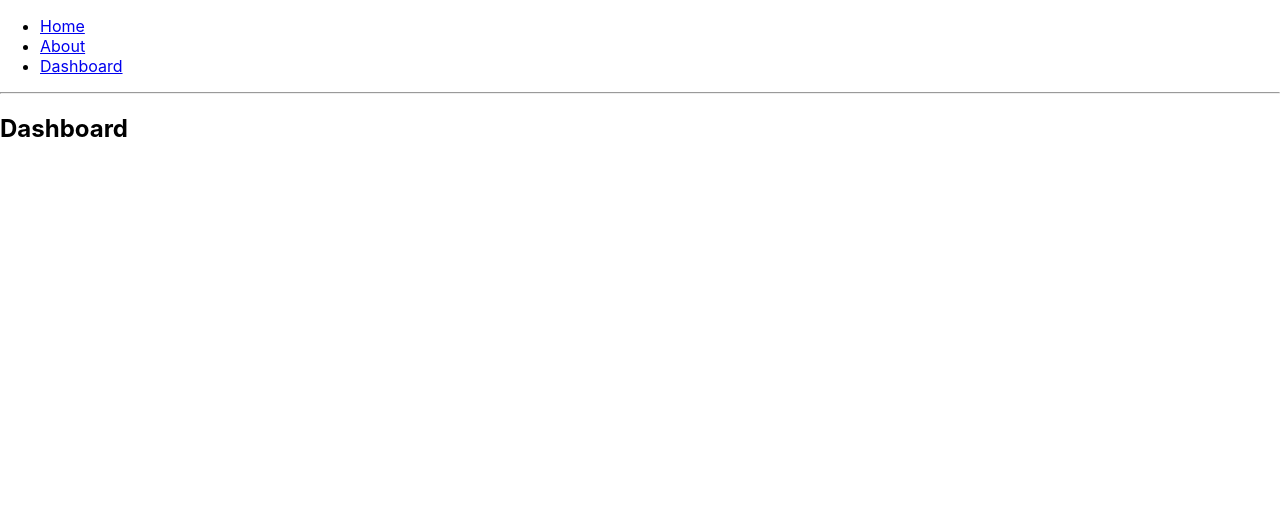
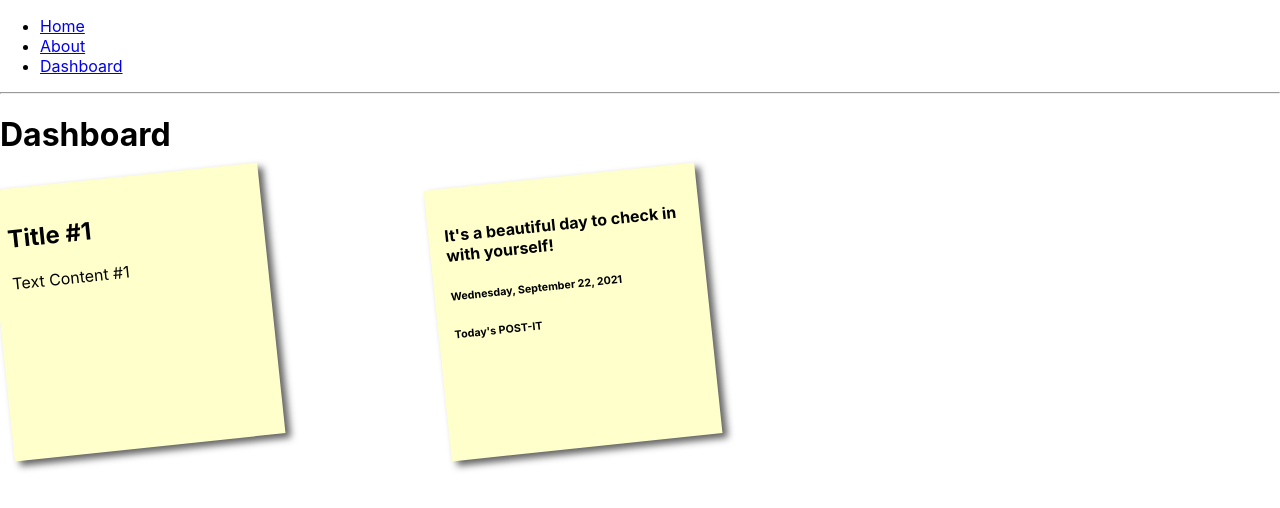
Before and after one commit to cnix273/Feed_Your_Soul, a React (Create React App) app: page /dashboard in a window 1280 px wide. Shown: the top 508 px of the page. Built offline with nearby package versions, Linux system fonts and the light colour scheme.

Commit message:
added word content to About and Home pages and created post-it feature on Dashboard with some styling

```diff
--- a/package.json
+++ b/package.json
@@ -3,6 +3,7 @@
   "version": "0.1.0",
   "private": true,
   "dependencies": {
+    "@material-ui/core": "^4.12.3",
     "@testing-library/jest-dom": "^5.11.4",
     "@testing-library/react": "^11.1.0",
     "@testing-library/user-event": "^12.1.10",
--- a/public/index.html
+++ b/public/index.html
@@ -10,6 +10,8 @@
       name="description"
       content="Web site created using create-react-app"
     />
+    <link rel="stylesheet" href="https://fonts.googleapis.com/css?family=Roboto:300,400,500,700&display=swap" />
+    <link rel="stylesheet" href="https://fonts.googleapis.com/icon?family=Material+Icons" />
     <!-- <link rel="apple-touch-icon" href="%PUBLIC_URL%/logo192.png" /> -->
     <!--
       manifest.json provides metadata used when your web app is installed on a
--- a/src/App.js
+++ b/src/App.js
@@ -59,6 +59,3 @@ export default function App() {
     </Router>
   );
 }
-
-// You can think of these components as "pages"
-// in your app.
--- a/src/components/About.js
+++ b/src/components/About.js
@@ -1,7 +1,12 @@
 export default function About() {
     return (
         <div>
-        <h2>About</h2>
+        <h1>Our Story</h1>
+        <h3>One of the wisest people I know once told me that through finding a sense of balance, mentally, physically, and emotionally, one can achieve nirvana.</h3>
+        <h3>However, in this day of the internet and its fad diets and exercise regimes, quick-fixes, and instant gratifation, we have lost sight of what it means to listen to our bodies, to commit to a long-term goal of bettering yourself.</h3>
+        <h3>We are here to help you get back on track to finding balance within and among your phyisical, mental, and emotional states of wellbeing.</h3>
+        <h3>Our note-taking app is not simply for jotting down a grocery lsit or a phone number you need to remember for later. It is about checking in with yourself daily on your emotional and physical state, recording changes and fluctuations, and ensuring balance is maintained. It is an active proccess.</h3>
+        <h3>It is a life-long endeavor filled with ups and downs. But finding farmony within all three of these areas of your life is the first step to a beautiful existence.</h3>
         </div>
     );
 }
--- /dev/null
+++ b/src/components/Dashboard.css
@@ -0,0 +1,104 @@
+/* #search-content {
+    margin: 20px;
+    padding-top: 10%;
+  }
+
+.form-group {
+  margin: 30px;
+  border: 1px solid rgba(250, 250, 250, 0.5)
+}
+
+.searchhead {
+  margin-top: 30px;
+  font-family:'Trebuchet MS', 'Lucida Sans Unicode', 'Lucida Grande', 'Lucida Sans', Arial, sans-serif;
+}
+
+h3 {
+  padding: 10px;
+  margin-top: 20px;
+}
+
+.btn {
+  margin: 10px;
+  margin-bottom: 20px;
+}
+
+.MuiPaper-rounded {
+  border-radius: 20px;
+  box-shadow: 3px 3px 3px #2B5EC0;
+}
+
+
+.MuiPaper-rounded.searchcontainer{
+  width: 80%;
+  margin-left: auto;
+  margin-right: auto;
+}
+
+.MuiPaper-elevation1 {
+  box-shadow: 2px 2px 2px 2px rgba(0,0,0,0.2),0px 1px 1px 0px rgba(0,0,0,0.14),0px 1px 3px 0px rgba(0,0,0,0.12) !important;
+}
+
+#card{
+  background-color: grey;
+}
+
+.head {
+  border-right: 1px solid lightgray;
+  width: 118px;
+  font-family:'Trebuchet MS', 'Lucida Sans Unicode', 'Lucida Grande', 'Lucida Sans', Arial, sans-serif;
+}
+
+p {
+  color: #2B5EC0;
+  font-size: 24px;
+  font-family:'Trebuchet MS', 'Lucida Sans Unicode', 'Lucida Grande', 'Lucida Sans', Arial, sans-serif;
+} */
+
+.cards {
+    list-style:none;
+    display: flex;
+  flex-wrap: wrap;
+  justify-content: center;
+}
+
+div.hello a{
+    text-decoration:none;
+    color:#000;
+    background:#ffc;
+    display:block;
+    height:15em;
+    width:15em;
+    padding:1em;
+    box-shadow: 5px 5px 7px rgba(33,33,33,.7);
+    transform: rotate(-6deg);
+    transition: transform .15s linear;
+  }
+
+div.hello:nth-child(even) a{
+    transform:rotate(4deg);
+    position:relative;
+    top:5px;
+    background:#cfc;
+};
+
+
+div.hello:nth-child(3n) a{
+    transform:rotate(-3deg);
+    position:relative;
+    top:-5px;
+    background:#ccf;
+  }
+
+  div.hello:nth-child(5n) a{
+    transform:rotate(5deg);
+    position:relative;
+    top:-10px;
+  }
+
+  div.hello a:hover,div.hello a:focus{
+    box-shadow:10px 10px 7px rgba(0,0,0,.7);
+    transform: scale(1.25);
+    position:relative;
+    z-index:5;
+  }
--- a/src/components/Dashboard.js
+++ b/src/components/Dashboard.js
@@ -1,7 +1,65 @@
+import Card from '@material-ui/core/Card';
+import Grid from '@material-ui/core/Grid';
+import Paper from '@material-ui/core/Paper';
+
+import TodaysDate from "./Date";
+import "./Dashboard.css"
+
 export default function Dashboard() {
     return (
         <div>
-        <h2>Dashboard</h2>
+            <h1>Dashboard</h1>
+            <section id="search-content">
+            <div>
+                {/* <Grid container spacing={3}>
+                    <Grid item xs={12}>
+                        <Paper className="searchcontainer">
+                            <form>
+                                <div className="form-group searchhead">
+                                    <h3>Search for Investor</h3>
+                                    <label htmlFor="search">Criteria</label>
+                                    <input
+                                        onChange={this.handleInputChange}
+                                        value={this.state.searchName}
+                                        type="text"
+                                        name="searchName"
+                                        className="form-control"
+                                        placeholder="Name.."
+                                        id="search-input">
+                                    </input>
+                                    <br></br>
+                                    <button type="submit" onClick={this.handleSubmit} className="btn btn-success">
+                                        Search
+                                    </button>
+                                </div>
+                            </form>
+                        </Paper>
+                    </Grid>
+                </Grid> */}
+                <Grid container spacing={4}>
+                    <Grid item xs={12} md={6} lg={4} className="grid-card">
+                        <div className="hello">
+                            <a href="/about" contenteditable>
+                                <h2>Title #1</h2>
+                                <p>Text Content #1</p>
+                            </a>
+                        </div>
+                    </Grid>
+                    <Grid item xs={12} md={6} lg={4} className="grid-card">
+                        <div className="hello">
+                                <a href="/about" contenteditable>
+                                <h4>It's a beautiful day to check in with yourself!</h4>
+                                <h6><TodaysDate/></h6>
+                                <h6>Today's POST-IT</h6>
+                                </a>
+                        </div>
+                    </Grid>
+                </Grid>
+                {/* <Modal show={this.state.show} handleClose={this.hideModal}>
+                    <p>{this.state.modalMessage}</p>
+                </Modal> */}
+            </div>
+        </section>
         </div>
     );
 }
--- /dev/null
+++ b/src/components/Date.js
@@ -0,0 +1,23 @@
+import React from 'react';
+
+export default class TodaysDate extends React.Component {
+    constructor() {
+        super();
+
+        const today = new Date();
+
+        const date = new Intl.DateTimeFormat('en-US', { weekday: 'long'}).format(today) + ", " + new Intl.DateTimeFormat('en-US', { month: 'long'}).format(today) + " " + today.getDate() + ", " + new Intl.DateTimeFormat('en-US', { year: 'numeric'}).format(today);
+
+        this.state = {
+            date: date
+        };
+    }
+
+    render() {
+        return (
+            <div className='date'>
+                {this.state.date}
+            </div>
+        );
+    }
+}
--- a/src/components/Home.js
+++ b/src/components/Home.js
@@ -1,7 +1,8 @@
 export default function Home() {
   return (
     <div>
-      <h2>Home</h2>
+      <h1>Welcome to POST-IT!</h1>
+      <h2>The one-stop app for recording your dietary, physical, and emotional health and wellbeing.</h2>
     </div>
   );
 }
```
Also changed, not shown: 14 other files (tests, documents, lock files or other folders).
